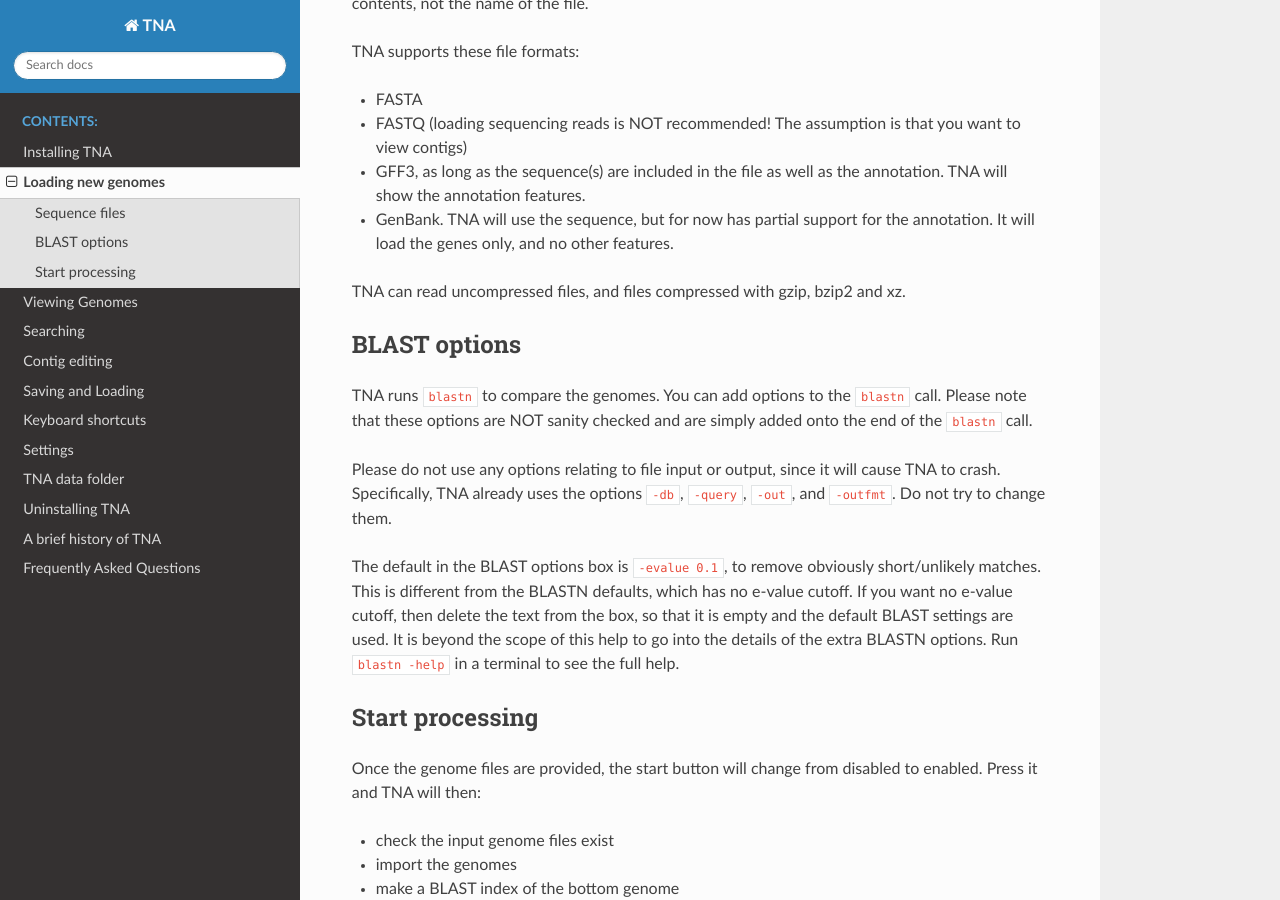
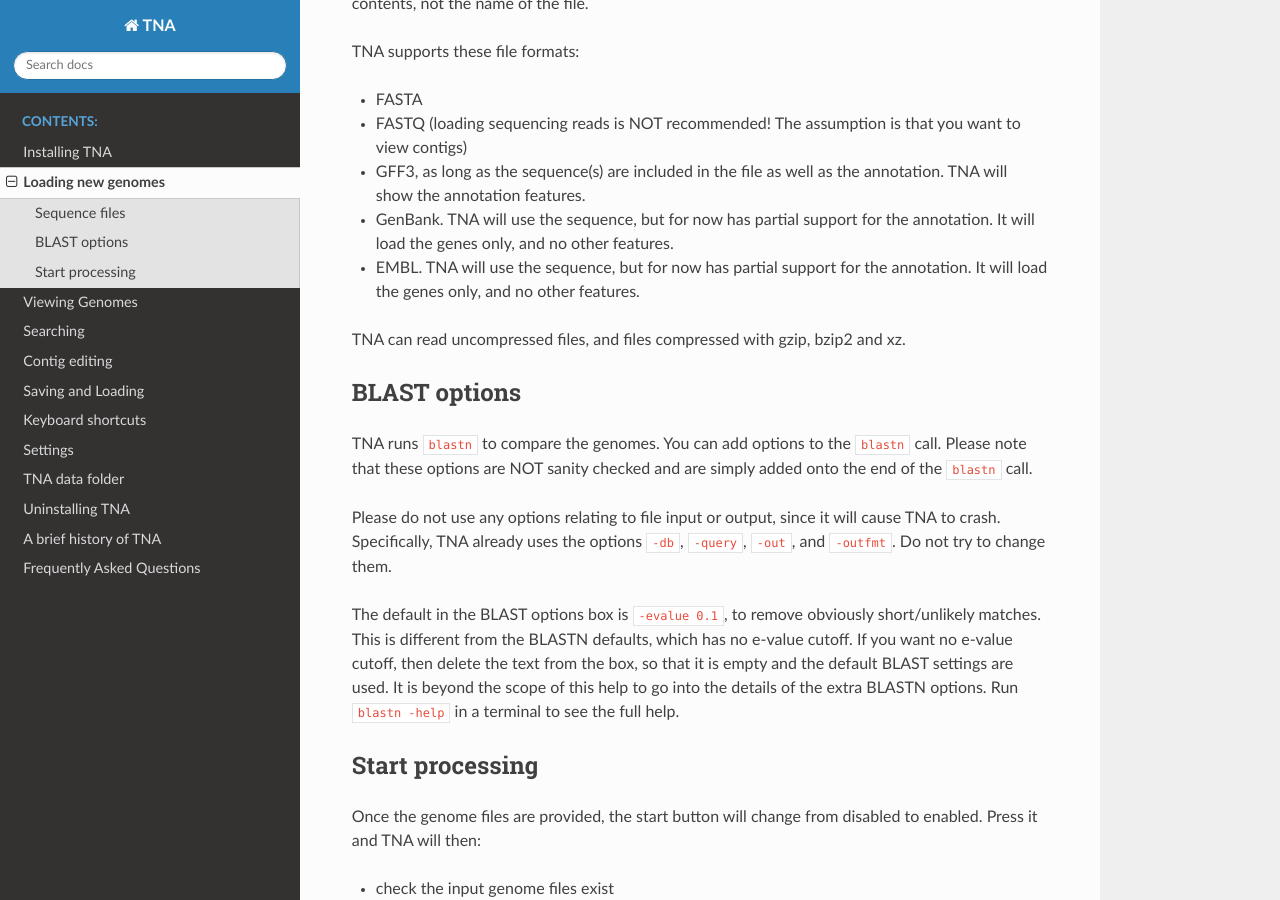
Before and after one commit to martinghunt/ziplign, a Sphinx documentation site: the page built from docs/loading.rst, in a window 1280 px wide and 900 px high, scrolled down 708 px. Built offline with Sphinx 7.4.7 and the Read the Docs theme 3.1.0, drawn with Linux system fonts in a browser that asks for light colours.

Commit message:
Add EMBL to list of supported formats

```diff
--- a/docs/loading.rst
+++ b/docs/loading.rst
@@ -39,6 +39,8 @@ TNA supports these file formats:
 * GFF3, as long as the sequence(s) are included in the file as well as the
   annotation. TNA will show the annotation features.
 * GenBank. TNA will use the sequence, but for now has partial support for the
+  annotation. It will load the genes only, and no other features.
+* EMBL. TNA will use the sequence, but for now has partial support for the
   annotation. It will load the genes only, and no other features.
 
 TNA can read uncompressed files, and files compressed with gzip, bzip2 and
```
